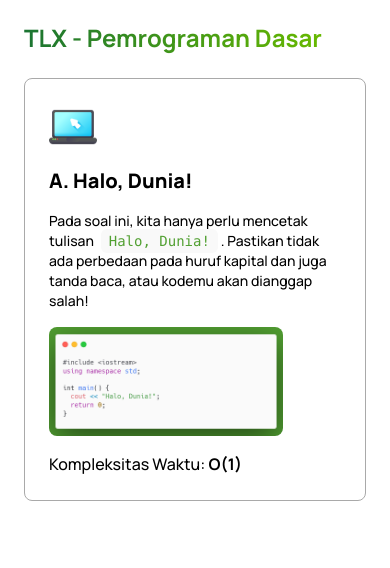
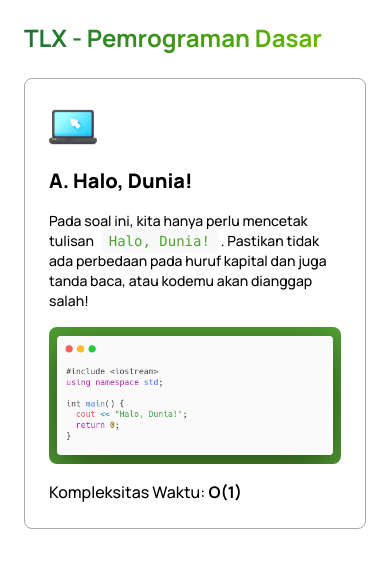
Before and after one commit to evelyn-zhan/kraftalgo, a plain HTML site: page tlx/pemrograman-dasar/01-perkenalan-a/index.html in a window 390 px wide. Shown: the part 70-638 px from the top of the page. Drawn offline with Linux system fonts and the light colour scheme.

Commit message:
Update code snippet image size for TLX Pemrograman Dasar - 01 Perkenalan - A editorial

```diff
--- a/tlx/pemrograman-dasar/01-perkenalan-a/index.html
+++ b/tlx/pemrograman-dasar/01-perkenalan-a/index.html
@@ -58,7 +58,7 @@
                         Pada soal ini, kita hanya perlu mencetak tulisan <code class = "ml-1 px-2 py-1 bg-[#F9F9F9] text-[#52A032] rounded-md">Halo, Dunia!</code> .
                         Pastikan tidak ada perbedaan pada huruf kapital dan juga tanda baca, atau kodemu akan dianggap salah!
                     </p>
-                    <img class = "w-4/5 h-2/3 rounded-lg" src = "../../../src/images/tlx-pd/pd-1-a.png">
+                    <img class = "w-full h-full lg:w-4/5 lg:h-2/3 rounded-lg" src = "../../../src/images/tlx-pd/pd-1-a.png">
                     <p>Kompleksitas Waktu: <span class = "font-bold">O(1)</span></p>
                 </div>
             </div>
```
Also changed, not shown: output.css.
